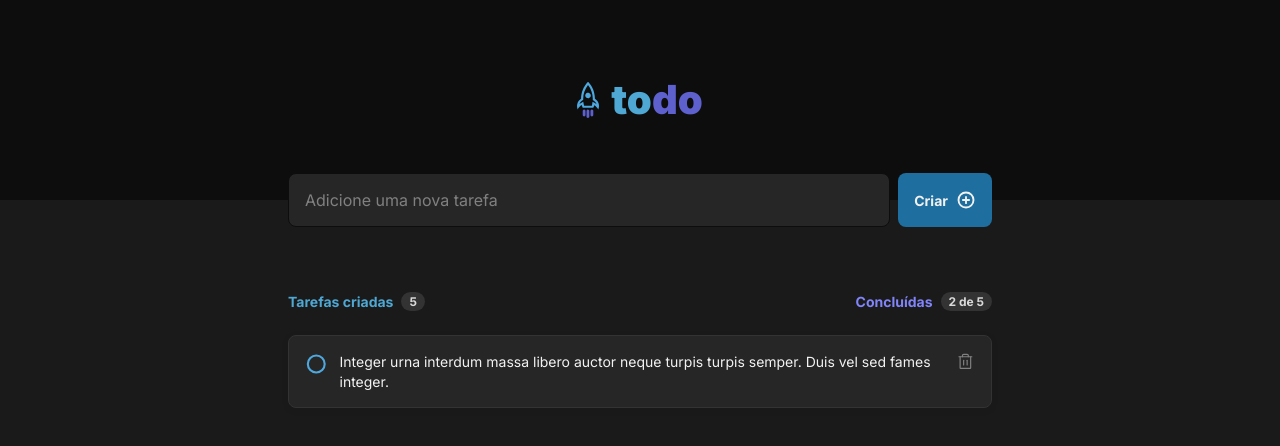
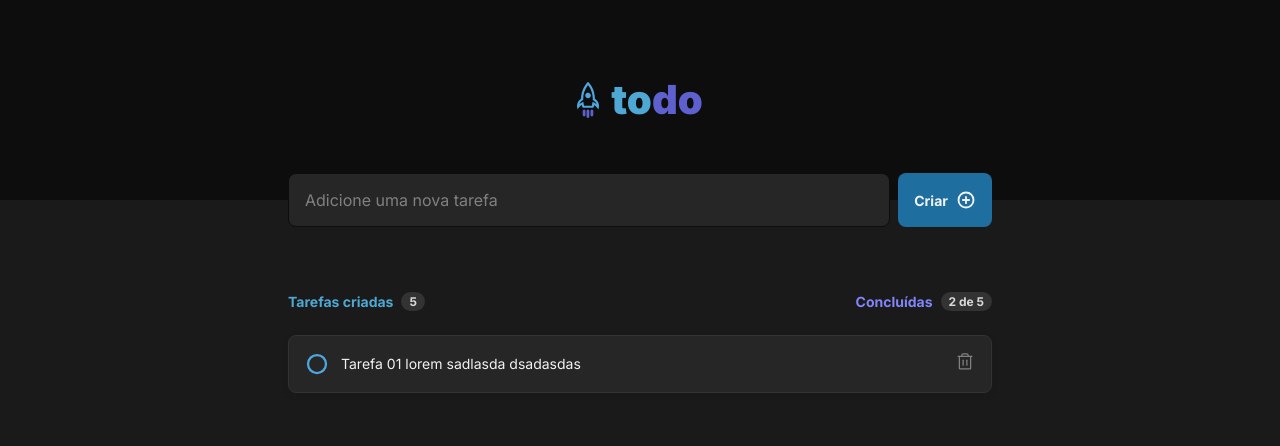
Before and after one commit to Victtor-777/Todo_List, a React (Vite) app: page / in a window 1280 px wide. Shown: the top 446 px of the page. Built offline with nearby package versions, Linux system fonts and the light colour scheme.

Commit message:
Passando as tasks de forma dinámica

```diff
--- a/package.json
+++ b/package.json
@@ -12,7 +12,8 @@
   "dependencies": {
     "phosphor-react": "^1.4.1",
     "react": "^18.2.0",
-    "react-dom": "^18.2.0"
+    "react-dom": "^18.2.0",
+    "uuid": "^9.0.1"
   },
   "devDependencies": {
     "@types/react": "^18.2.66",
--- a/src/App.tsx
+++ b/src/App.tsx
@@ -1,11 +1,26 @@
+import { useState } from "react";
 import { Header } from "./Components/Header";
 import { Tasks } from "./Components/Tasks";
 
+export interface ITask {
+  id: string;
+  description: string;
+  isCompleted: boolean;
+}
+
 function App() {
+  const [tasks, setTasks] = useState<ITask[]>([
+    {
+      id: "01",
+      description: "Tarefa 01 lorem sadlasda dsadasdas",
+      isCompleted: true,
+    },
+  ]);
+
   return (
     <>
       <Header />
-      <Tasks />
+      <Tasks tasks={tasks} />
     </>
   );
 }
--- a/src/Components/Task/index.tsx
+++ b/src/Components/Task/index.tsx
@@ -1,14 +1,16 @@
 import { Circle, Trash } from "phosphor-react";
 import styles from "./task.module.css";
+import { ITask } from "../../App";
 
-export function Task() {
+interface PropsTask {
+  task: ITask;
+}
+
+export function Task({ task }: PropsTask) {
   return (
     <div className={styles.task}>
       <Circle weight="bold" size={24} color="#4EA8DE" />
-      <p>
-        Integer urna interdum massa libero auctor neque turpis turpis semper.
-        Duis vel sed fames integer.
-      </p>
+      <p>{task.description}</p>
       <Trash className={styles.task_delete} size={20} />
     </div>
   );
--- a/src/Components/Task/task.module.css
+++ b/src/Components/Task/task.module.css
@@ -1,6 +1,6 @@
 .task {
   display: flex;
-  align-items: flex-start;
+  align-items: center;
   justify-content: space-between;
   padding: 1rem;
   gap: 0.75rem;
@@ -15,7 +15,12 @@
   box-shadow: 0px 2px 8px 0px rgba(0, 0, 0, 0.06);
 }
 
+.task p {
+  flex: 1;
+}
+
 .task svg {
+  align-self: flex-start;
   cursor: pointer;
 }
 
--- a/src/Components/Tasks/index.tsx
+++ b/src/Components/Tasks/index.tsx
@@ -1,7 +1,12 @@
+import { ITask } from "../../App";
 import { Task } from "../Task";
 import styles from "./tasks.module.css";
 
-export function Tasks() {
+interface PropsTasks {
+  tasks: ITask[];
+}
+
+export function Tasks({ tasks }: PropsTasks) {
   return (
     <div className={styles.tasks_container}>
       <header className={styles.tasks_header}>
@@ -16,7 +21,9 @@ export function Tasks() {
         </div>
       </header>
 
-      <Task />
+      {tasks.map((task) => (
+        <Task key={task.id} task={task} />
+      ))}
     </div>
   );
 }
```
Also changed, not shown: 1 other file (tests, documents, lock files or other folders).
